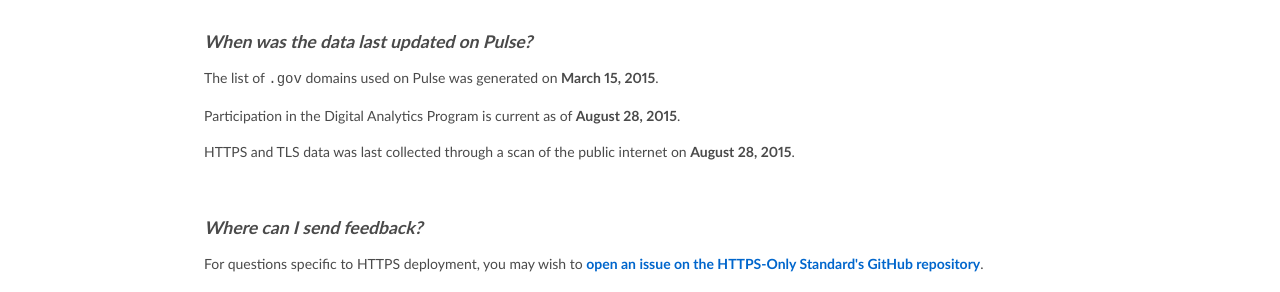
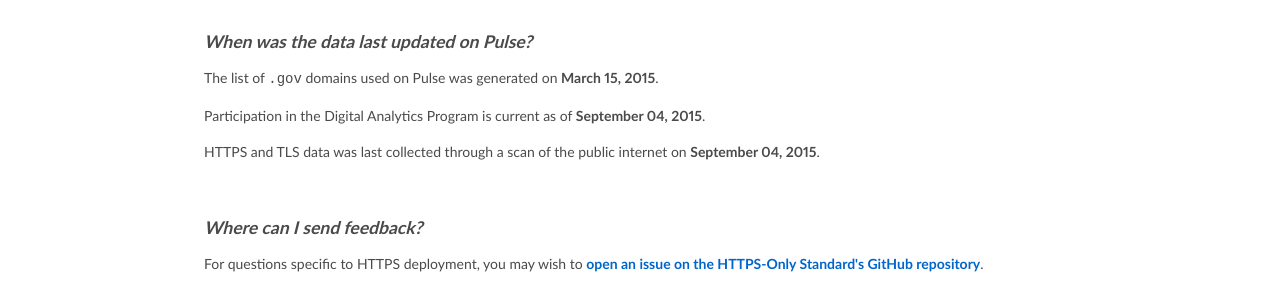
Before and after one commit to 18F/pulse, a Jekyll site: the page built from pages/about.html, in a window 1280 px wide. Shown: the part 1247-1539 px from the top of the page. Built offline with Jekyll 4.4.1, drawn with Linux system fonts in a browser that asks for light colours; Markdown is read by kramdown in place of the engine named in the settings.

Commit message:
update scan date

```diff
--- a/_config.yml
+++ b/_config.yml
@@ -12,7 +12,7 @@
   # The export date for the .gov domain list.
   domains: 2015-03-15
   # The scan date.
-  scan: 2015-08-28
+  scan: 2015-09-04
 
 # Markdown configuration.
 highlighter: rouge
```
